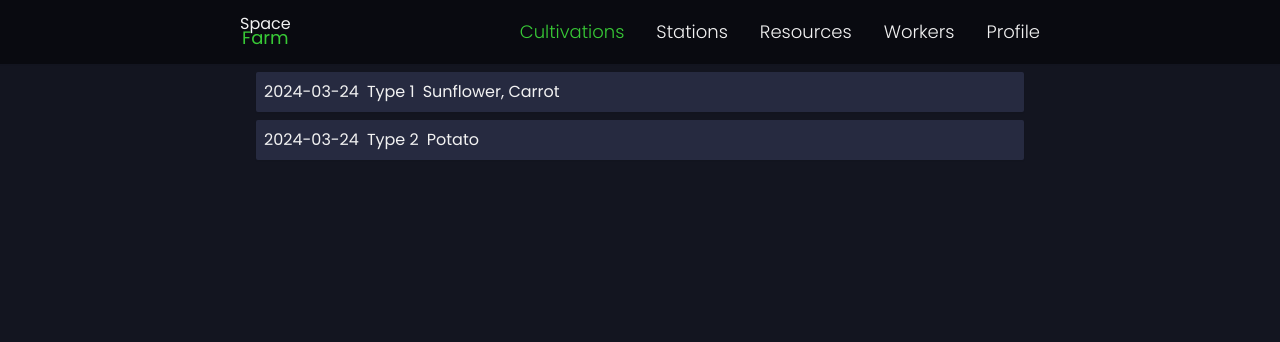
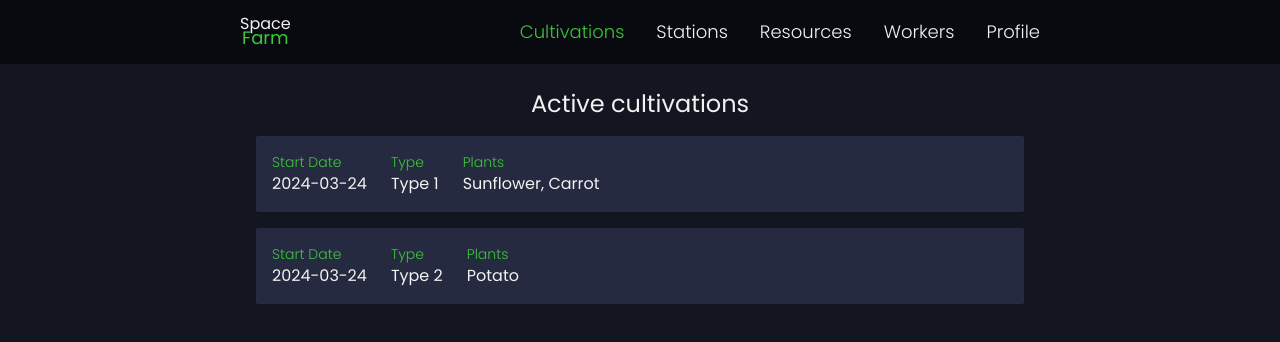
Before and after one commit to Fijalkowskim/Space-Farm-Managment-System, a React (Create React App) app in the folder frontend/: page /cultivations in a window 1280 px wide. Shown: the top 342 px of the page. Built offline with nearby package versions, Linux system fonts and the light colour scheme.

Commit message:
Cultivations list

```diff
--- a/frontend/src/components/cultivations/CultivationCard.jsx
+++ /dev/null
@@ -1,18 +0,0 @@
-import React from "react";
-import { format } from "date-fns";
-function CultivationCard({ cultivationData }) {
-  if (cultivationData === null) return;
-  return (
-    <div className="flex flex-row items-center justify-start gap-2 p-2 text-text-50 bg-background-800 rounded-sm shadow-sm w-full max-w-3xl">
-      <p>{format(cultivationData.startDate, "yyyy-MM-dd")}</p>
-      <p>{cultivationData.type}</p>
-      <p>
-        {cultivationData.plants.map(
-          (plant, idx) => `${idx !== 0 ? `, ` : ``}${plant}`
-        )}
-      </p>
-    </div>
-  );
-}
-
-export default CultivationCard;
--- a/frontend/src/components/cultivations/CultivationsDisplay.jsx
+++ b/frontend/src/components/cultivations/CultivationsDisplay.jsx
@@ -1,11 +1,12 @@
 import React, { useState } from "react";
 import { exampleCultivations } from "../../exampleData/ExampleCultivations";
-import CultivationCard from "./CultivationCard";
+import CultivationCard from "./cultivationCard/CultivationCard";
 
 function CultivationsDisplay() {
   const [cultivations, setCultivations] = useState(exampleCultivations);
   return (
-    <div className="flex flex-col gap-2 justify-start items-center w-full">
+    <div className="flex flex-col gap-4 justify-start items-center w-full">
+      <h1 className="mt-4 text-2xl">Active cultivations</h1>
       {cultivations.map((cultivation) => (
         <CultivationCard key={cultivation.id} cultivationData={cultivation} />
       ))}
--- /dev/null
+++ b/frontend/src/components/cultivations/cultivationCard/CultivationCard.jsx
@@ -0,0 +1,23 @@
+import React from "react";
+import { format } from "date-fns";
+import CultivationCardAttribute from "./CultivationCardAttribute";
+function CultivationCard({ cultivationData }) {
+  if (cultivationData === null) return;
+  return (
+    <button className="flex flex-row items-center justify-start gap-6 p-4 text-text-50 bg-background-800 hover:bg-background-800/80 transition-colors rounded-sm shadow-sm w-full max-w-3xl">
+      <CultivationCardAttribute
+        label="Start date"
+        value={format(cultivationData.startDate, "yyyy-MM-dd")}
+      />
+      <CultivationCardAttribute label="Type" value={cultivationData.type} />
+      <CultivationCardAttribute
+        label="Plants"
+        value={cultivationData.plants.map(
+          (plant, idx) => `${idx !== 0 ? `, ` : ``}${plant}`
+        )}
+      />
+    </button>
+  );
+}
+
+export default CultivationCard;
--- /dev/null
+++ b/frontend/src/components/cultivations/cultivationCard/CultivationCardAttribute.jsx
@@ -0,0 +1,14 @@
+import React from "react";
+
+function CultivationCardAttribute({ label, value }) {
+  return (
+    <div className="flex flex-col items-start justify-center ">
+      <h1 className="text-sm  font-light capitalize text-primary-500">
+        {label}
+      </h1>
+      <p>{value}</p>
+    </div>
+  );
+}
+
+export default CultivationCardAttribute;
```
